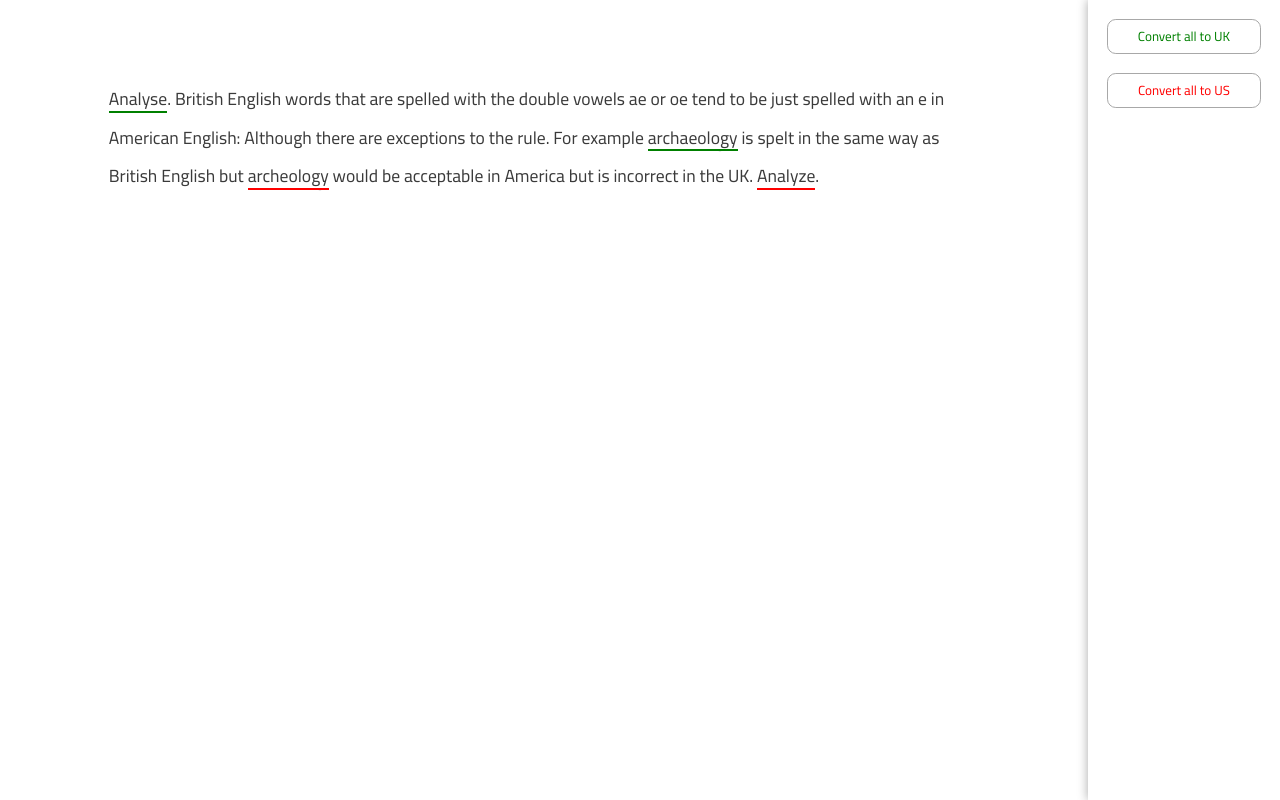
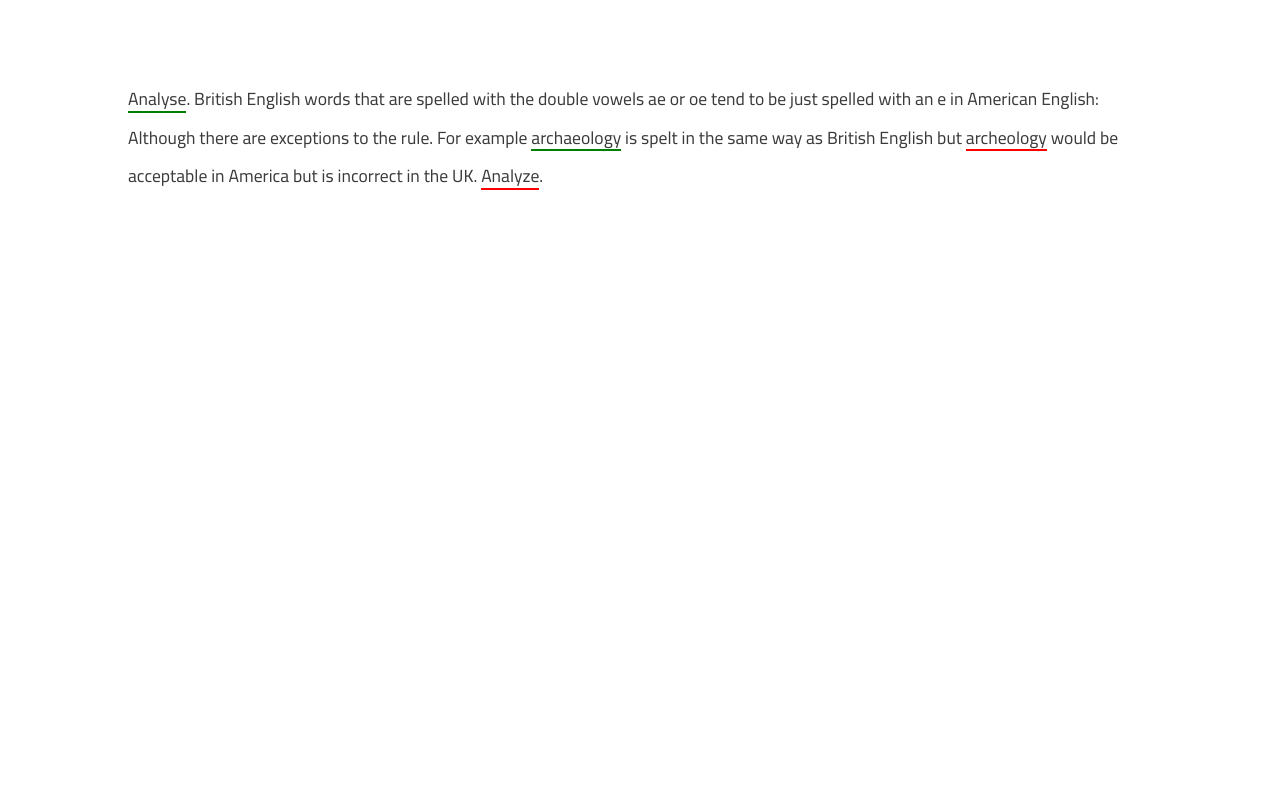
Before and after one commit to ChrisJMurdoch/Dialect, a plain HTML site: page index.html in a window 1280 px wide. Drawn offline with Linux system fonts and the light colour scheme.

Commit message:
Removed sidebar

```diff
--- a/index.html
+++ b/index.html
@@ -19,11 +19,6 @@
         <div id="back"></div>
     </div>
 
-    <div id="sidebar">
-        <button type="button" onclick="convertAll('uk');" style="color: green;">Convert all to UK</button>
-        <button type="button" onclick="convertAll('us');" style="color: red;">Convert all to US</button>
-    </div>
-
 </body>
 
 <script defer>
--- a/style.css
+++ b/style.css
@@ -34,19 +34,6 @@ body {
     height: 100vh;
 }
 
-button {
-    border: 1px solid var(--primary);
-    border-radius: 0.5rem;
-    font-size: 0.75em;
-    font-family: inherit;
-    cursor: pointer;
-    background-color: var(--background_light);
-    color: inherit;
-}
-button:hover {
-    background-color: var(--background_dark);
-}
-
 textarea {
     padding: 0;
     resize: none;
@@ -63,7 +50,7 @@ textarea {
 
 #editor {
     position: relative;
-    width: 85%;
+    width: 100%;
     height: 100%;
     line-height: 2.2em;
     white-space: pre-wrap;
@@ -114,16 +101,3 @@ textarea {
 .hovertag:hover .inner {
     transform: translate(0, 0);
 }
-
-#sidebar {
-    width: 15%;
-    height: 100%;
-    background-color: var(--background_light);
-    box-shadow: 0 0 10px var(--primary);
-}
-#sidebar > * {
-    margin: 10% 10% 0 10%;
-    padding: 2%;
-    width: 80%;
-    text-align: center;
-}
```
